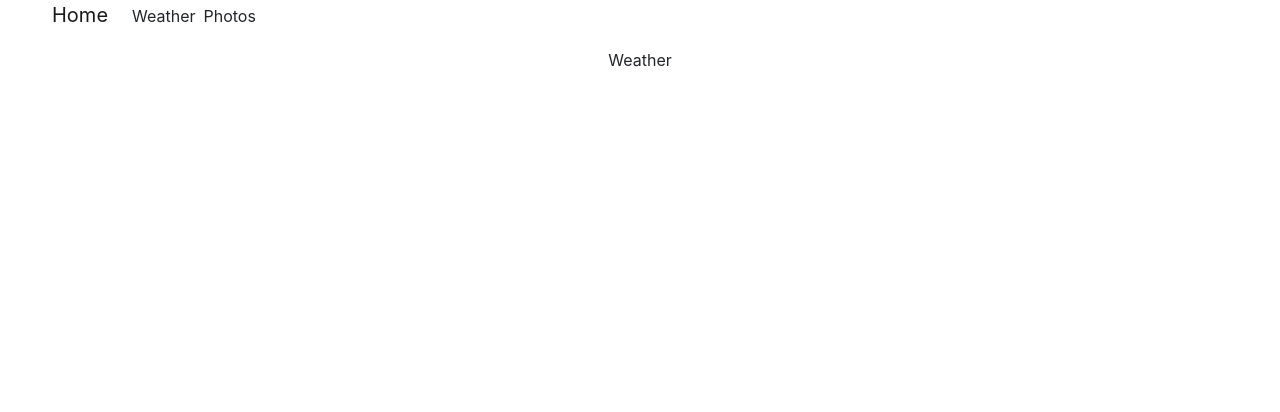
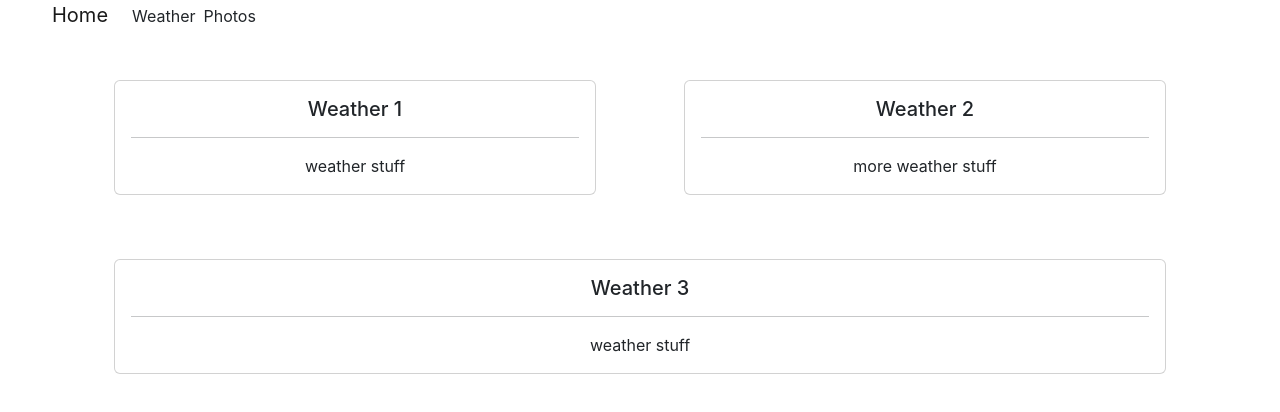
Before and after one commit to stevengborrego/front-end-final-project, a JavaScript app in the folder mars-weather-app/: page /weather in a window 1280 px wide. Shown: the top 412 px of the page. Built offline with nearby package versions, Linux system fonts and the light colour scheme; the HTML template or start-up script is replaced by a standard one.

Commit message:
add weather cards, .env file

```diff
--- a/mars-weather-app/src/App.css
+++ b/mars-weather-app/src/App.css
@@ -18,3 +18,15 @@
   text-decoration: none;
   padding: .25rem;
 }
+
+#weather-container {
+  background-color: red;
+  justify-content: center;
+  display: flex;
+  width: 50%;
+}
+
+.card {
+  margin: 2em;
+
+}
--- a/mars-weather-app/src/routes/Weather.js
+++ b/mars-weather-app/src/routes/Weather.js
@@ -1,6 +1,38 @@
 function Weather() {
   return (
-    <p>Weather</p>
+    <div className="container">
+      <div className="row">
+        <div className="col">
+          <div className="card">
+            <div className="card-body">
+              <h5 className="card-title">Weather 1</h5>
+              <hr />
+              <p className="card-text">weather stuff</p>
+            </div>
+          </div>
+        </div>
+        <div className="col">
+          <div className="card">
+            <div className="card-body">
+              <h5 className="card-title">Weather 2</h5>
+              <hr />
+              <p className="card-text">more weather stuff</p>
+            </div>
+          </div>
+        </div>
+      </div>
+      <div className="row">
+        <div className="col">
+          <div className="card">
+            <div className="card-body">
+              <h5 className="card-title">Weather 3</h5>
+              <hr />
+              <p className="card-text">weather stuff</p>
+            </div>
+          </div>
+        </div>
+      </div>
+    </div>
   );
 }
 
```
Also changed, not shown: 2 other files (tests, documents, lock files or other folders).
